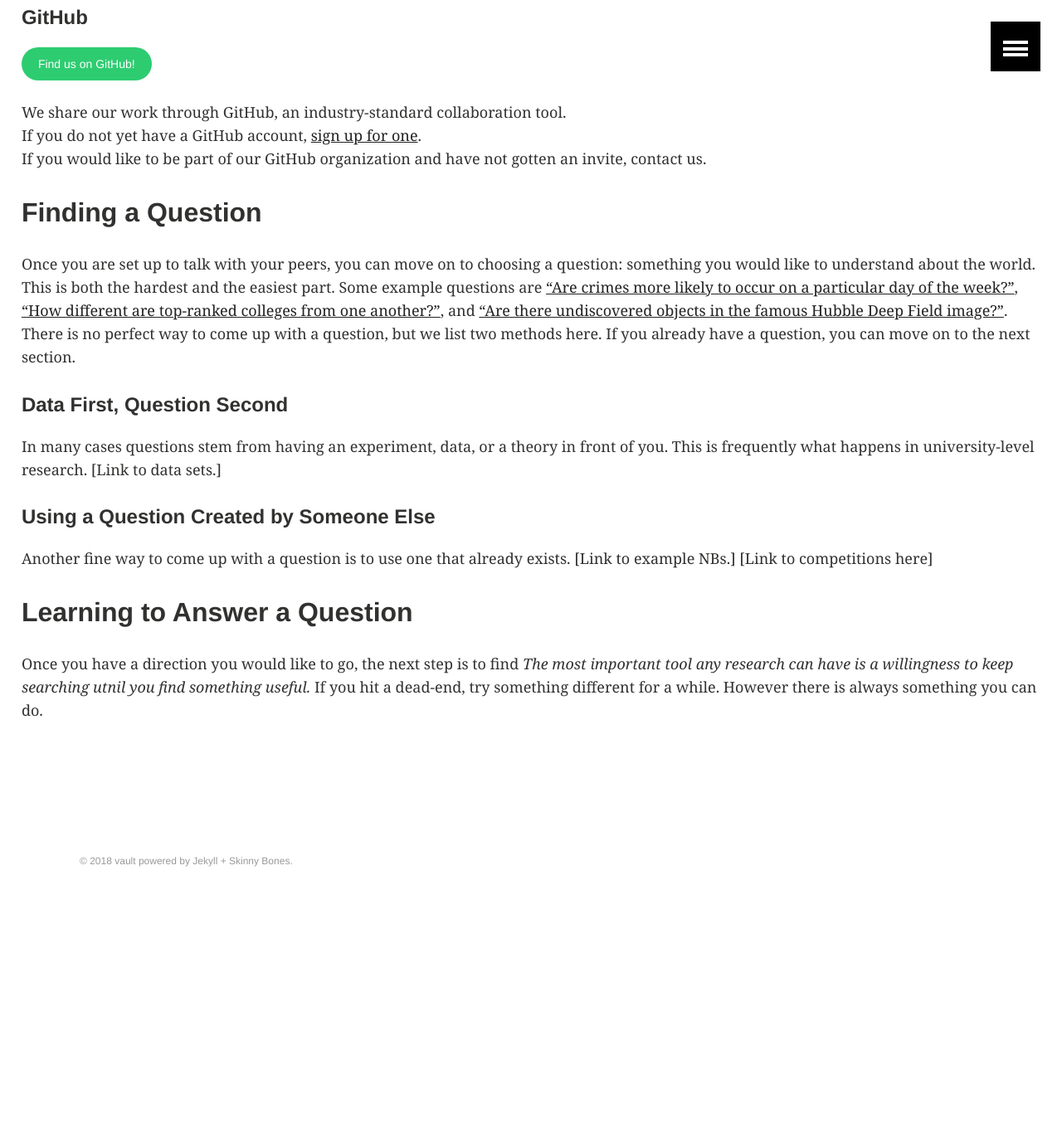
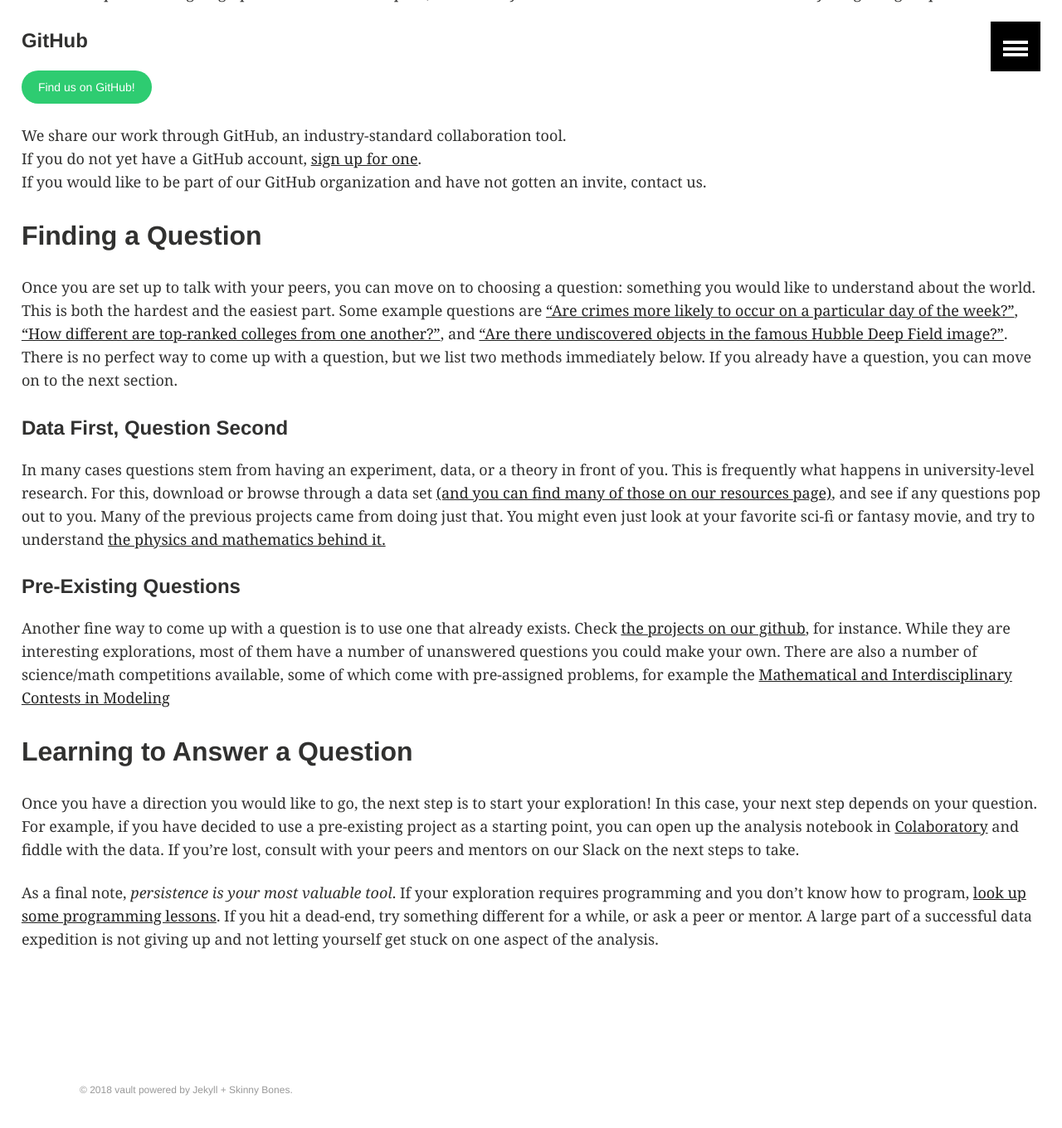
Before and after one commit to avault/avault.github.io, a Jekyll site: the page built from getting-started.md, in a window 1280 px wide and 1400 px high, scrolled down 751 px. Shown: the top 1360 px of the window at 83% size. Built offline with Jekyll 4.4.1, drawn with Linux system fonts in a browser that asks for light colours; before the commit the page ends 1875 px from its top, so only the background shows below that; some of the changed text lies outside the part shown.

Commit message:
Heavily updated the resources and getting-started pages.

```diff
--- a/getting-started.md
+++ b/getting-started.md
@@ -20,6 +20,7 @@ If you are a student interested in working as part of vault this page will help
 ## Connecting to the Community
 
 Before you get started on any of the fun stuff, first you should connect to the rest of the vault community.
+We share our interesting findings, help each other when we get stuck, and just provide a place to chat.
 
 #### Slack
 
@@ -45,22 +46,30 @@ something you would like to understand about the world.
 This is both the hardest and the easiest part.
 Some example questions are ["Are crimes more likely to occur on a particular day of the week?"](https://github.com/avault/chicago_crime/blob/master/Chicago-crime.ipynb),
 ["How different are top-ranked colleges from one another?"](https://github.com/avault/higher-ed-exploration/blob/master/analysis.ipynb), and ["Are there undiscovered objects in the famous Hubble Deep Field image?"](https://github.com/avault/deep-field/blob/master/hubble_data_analysis.ipynb).
-There is no perfect way to come up with a question, but we list two methods here.
+There is no perfect way to come up with a question, but we list two methods immediately below.
 If you already have a question, you can move on to the next section.
 
 #### Data First, Question Second
 In many cases questions stem from having an experiment, data, or a theory in front of you.
 This is frequently what happens in university-level research.
-[Link to data sets.]
+For this, download or browse through a data set [(and you can find many of those on our resources page)](../resources/#data-banks), and see if any questions pop out to you.
+Many of the previous projects came from doing just that.
+You might even just look at your favorite sci-fi or fantasy movie, and try to understand [the physics and mathematics behind it.](https://rhettallain.com/2017/03/19/science-fiction-physics/)
 
-#### Using a Question Created by Someone Else
+#### Pre-Existing Questions
 Another fine way to come up with a question is to use one that already exists.
-[Link to example NBs.]
-[Link to competitions here]
+Check [the projects on our github](https://github.com/avault/), for instance.
+While they are interesting explorations, most of them have a number of unanswered questions you could make your own.
+There are also a number of science/math competitions available, some of which come with pre-assigned problems, for example the [Mathematical and Interdisciplinary Contests in Modeling](https://www.comap.com/undergraduate/contests/icm/index.html)
 
 ## Learning to Answer a Question
 
-Once you have a direction you would like to go, the next step is to find
-_The most important tool any research can have is a willingness to keep searching utnil you find something useful._
-If you hit a dead-end, try something different for a while.
-However there is always something you can do.
+Once you have a direction you would like to go, the next step is to start your exploration!
+In this case, your next step depends on your question.
+For example, if you have decided to use a pre-existing project as a starting point, you can open up the analysis notebook in [Colaboratory](https://colab.research.google.com/) and fiddle with the data.
+If you're lost, consult with your peers and mentors on our Slack on the next steps to take.
+
+As a final note, _persistence is your most valuable tool_.
+If your exploration requires programming and you don't know how to program, [look up some programming lessons](../resources/#lessons).
+If you hit a dead-end, try something different for a while, or ask a peer or mentor.
+A large part of a successful data expedition is not giving up and not letting yourself get stuck on one aspect of the analysis.
```
Also changed, not shown: resources.md (+29 -3 lines).
